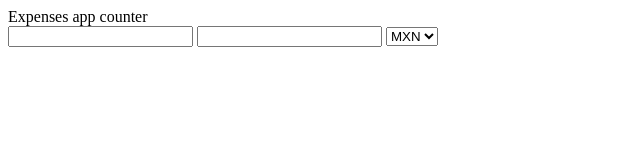
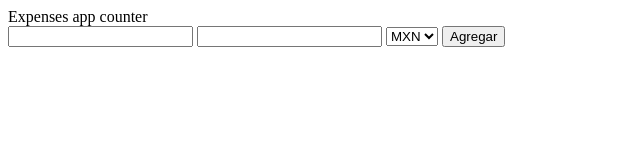
Before and after one commit to oscardelalanza/urban-sniffle, a website: page public/index.html in a window 1280 px wide. Shown: the whole page, without its empty margins (0-640 px from the left). Drawn offline with Linux system fonts and the light colour scheme.

Commit message:
button added

```diff
--- a/public/index.html
+++ b/public/index.html
@@ -16,6 +16,7 @@
         <option value="mxn">MXN</option>
         <option value="usd">USD</option>
       </select>
+      <button id="btn-add">Agregar</button>
     </div>
   </section>
   <section id="items"></section>
```
